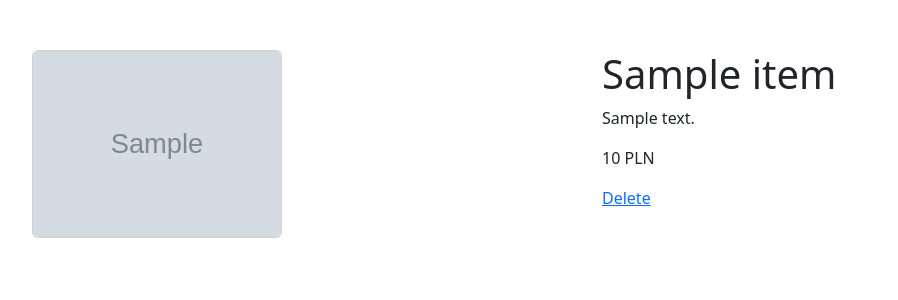
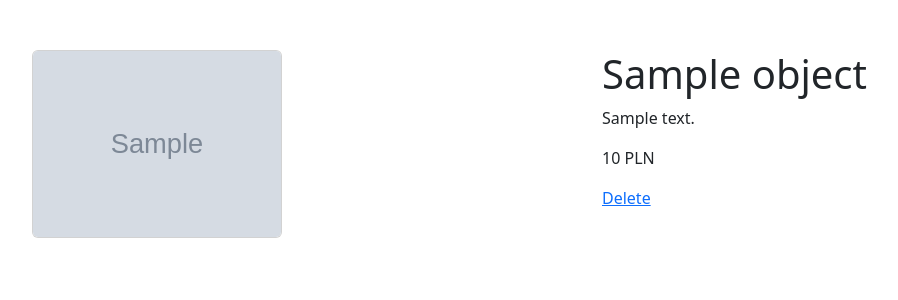
Before and after one commit to septymka/django-menu-app, a Django app: template food/templates/food/detail.html in a window 1280 px wide. Shown: the part 56-356 px from the top of the page, without its empty margins (50-948 px from the left). Run offline with Django 4.2, Linux system fonts and the light colour scheme; tables that the repository leaves empty hold one stand-in row (values such as "Sample post"); the template is opened without the code that fills it: values that come from a table or form of the project are taken from there, most other values are stand-ins (such as "Sample title", 1, 10 or a date in 2020); grey boxes marked "Sample" are stand-in pictures.

Commit message:
replace function based view by class based view for index and detail pages

```diff
--- a/food/templates/food/detail.html
+++ b/food/templates/food/detail.html
@@ -4,13 +4,13 @@
 <div class="container">
     <div class="row">
         <div class="col-md-6">
-           <img class="card" width="250px" src="{{ item.image }}" alt="{{ item.image }}"/>
+           <img class="card" width="250px" src="{{ object.image }}" alt="{{ item.image }}"/>
         </div>
         <div class="col-md-6">
-            <h1> {{ item.name }} </h1>
-            <p> {{ item.description }} </p>
-            <p> {{ item.price }} PLN </p>
-            <a href="{% url 'food:delete_item' item.id %}">Delete</a>
+            <h1> {{ object.name }} </h1>
+            <p> {{ object.description }} </p>
+            <p> {{ object.price }} PLN </p>
+            <a href="{% url 'food:delete_item' object.pk %}">Delete</a>
         </div>
     </div>
 
--- a/food/urls.py
+++ b/food/urls.py
@@ -6,9 +6,8 @@ from food import views
 app_name = 'food'
 
 urlpatterns = [
-    path('', views.index, name='index'),
-    path('<int:item_id>/', views.detail, name='detail'),
-    # add items
+    path('', views.IndexClassView.as_view(), name='index'),
+    path('<int:pk>/', views.FoodDetail.as_view(), name='detail'),
     path('add/', views.create_item, name='create_item'),
     path('update/<int:item_id>/', views.update_item, name='update_item'),
     path('delete/<int:item_id>/', views.delete_item, name='delete_item'),
```
Also changed, not shown: food/views.py (+12 -8 lines).
